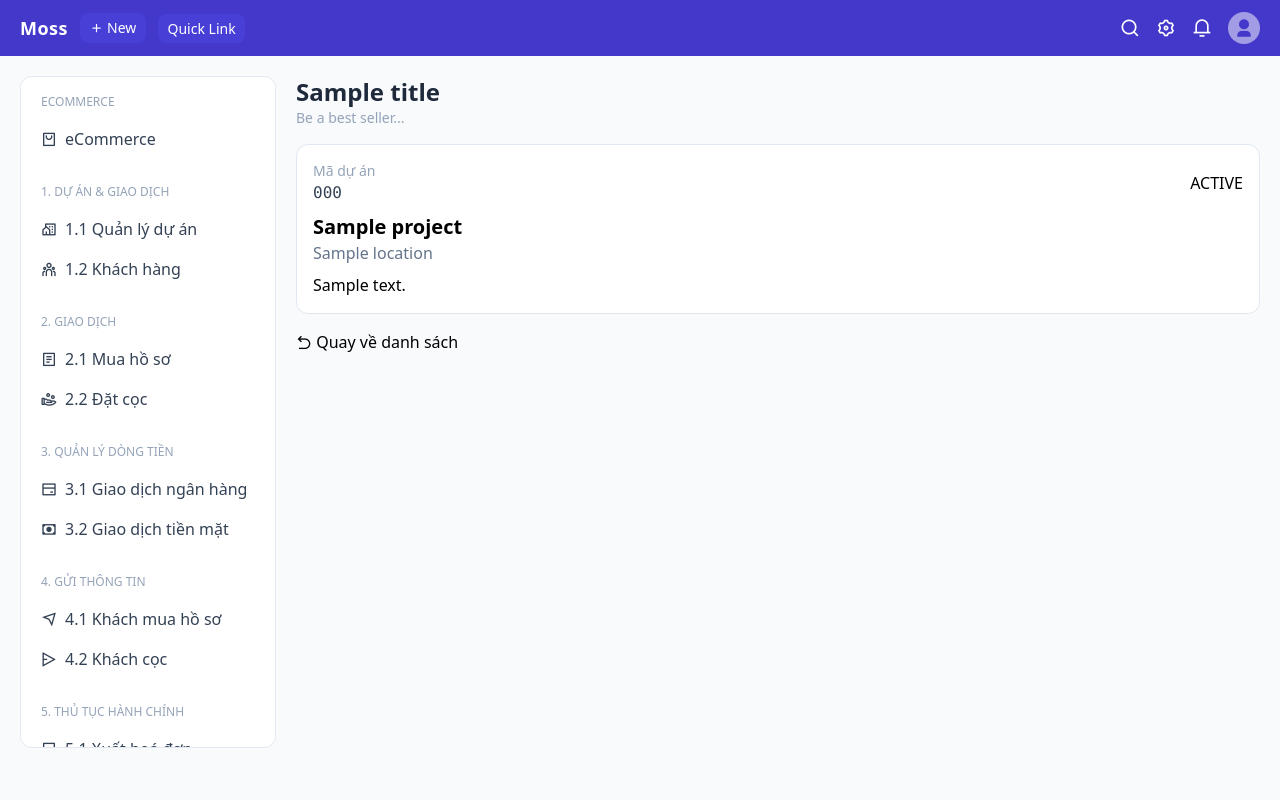
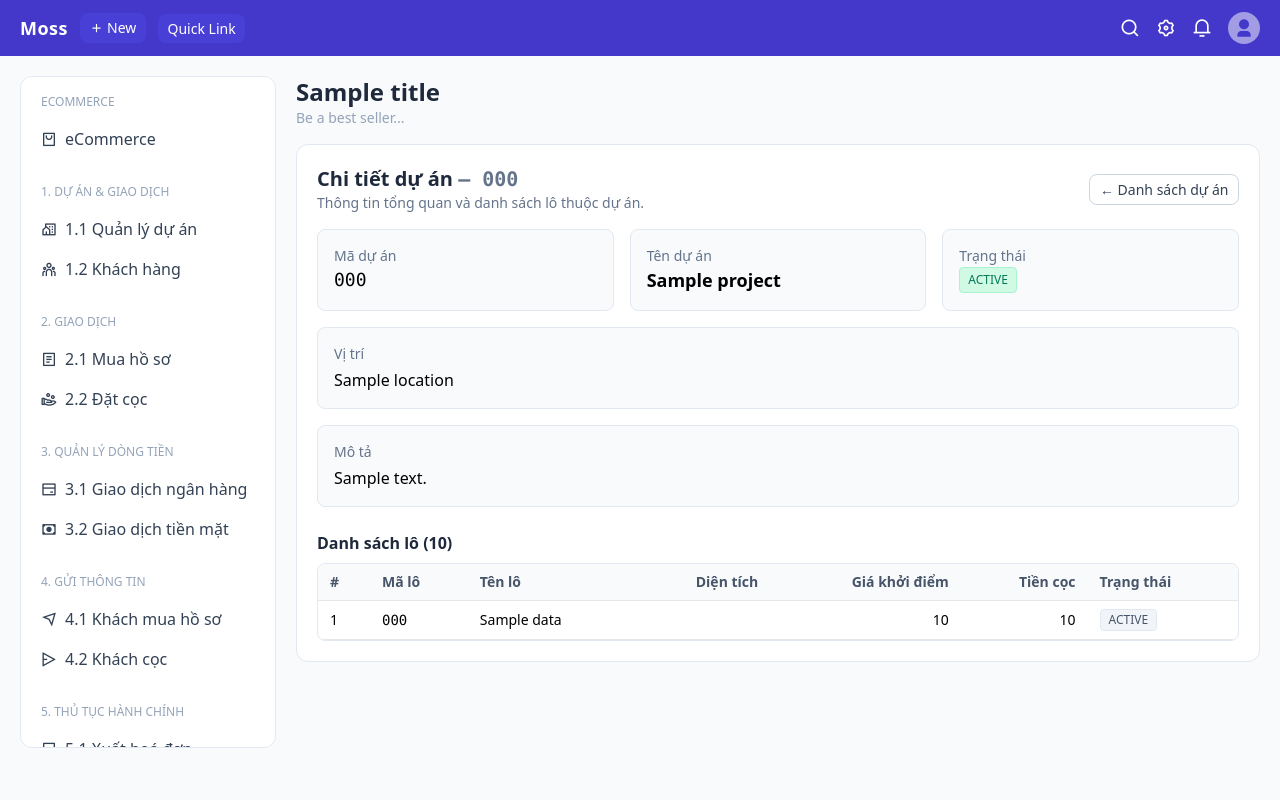
Before and after one commit to minhducpqt/authen_company_packageB, a Python web app: template templates/pages/projects/detail.html in a window 1280 px wide. Run offline with Jinja, Linux system fonts and the light colour scheme; the template is opened without the code that fills it: most values are stand-ins (such as "Sample title", 1, 10 or a date in 2020); some libraries are stand-ins or nearby versions.

Commit message:
finish tạo và quản lý dự án, lô

```diff
--- a/templates/pages/projects/detail.html
+++ b/templates/pages/projects/detail.html
@@ -1,50 +1,121 @@
 {% extends "base.html" %}
 {% block content %}
+<div class="bg-white rounded-xl border border-slate-200 p-5">
+  <div class="flex items-center justify-between mb-4">
+    <div>
+      <h2 class="text-xl font-semibold text-slate-800">
+        Chi tiết dự án
+        {% if project %}
+          <span class="font-mono text-slate-500">— {{ project.project_code }}</span>
+        {% endif %}
+      </h2>
+      <p class="text-slate-500 text-sm">Thông tin tổng quan và danh sách lô thuộc dự án.</p>
+    </div>
+    <div class="flex gap-2">
+      <a href="/projects" class="topbtn border border-slate-300 bg-white text-slate-700">
+        ← Danh sách dự án
+      </a>
+    </div>
+  </div>
 
-{% if load_err %}
-  <div class="alert-err">{{ load_err }}</div>
-{% endif %}
+  {% if load_err %}
+    <div class="mb-4 p-3 rounded-lg bg-rose-50 border border-rose-200 text-rose-700">
+      <i class="ri-error-warning-line mr-1"></i> {{ load_err }}
+    </div>
+  {% endif %}
 
-{% if project %}
-  <div class="card mb-4">
-    <div class="flex items-center justify-between">
+  {% if not project %}
+    <div class="p-4 rounded-lg bg-amber-50 border border-amber-200 text-amber-800">
+      Không tìm thấy dự án.
+    </div>
+  {% else %}
+
+  <!-- Thông tin dự án -->
+  <div class="grid grid-cols-1 md:grid-cols-3 gap-4 mb-6">
+    <div class="p-4 rounded-lg bg-slate-50 border border-slate-200">
+      <div class="text-slate-500 text-sm">Mã dự án</div>
+      <div class="text-lg font-mono">{{ project.project_code }}</div>
+    </div>
+    <div class="p-4 rounded-lg bg-slate-50 border border-slate-200">
+      <div class="text-slate-500 text-sm">Tên dự án</div>
+      <div class="text-lg font-semibold">{{ project.name }}</div>
+    </div>
+    <div class="p-4 rounded-lg bg-slate-50 border border-slate-200">
+      <div class="text-slate-500 text-sm">Trạng thái</div>
       <div>
-        <div class="text-sm text-slate-400">Mã dự án</div>
-        <div class="font-mono text-slate-700">{{ project.project_code }}</div>
-      </div>
-      <div>
-        {% if (project.status or 'ACTIVE') == 'ACTIVE' %}
-          <span class="badge-green">ACTIVE</span>
-        {% else %}
-          <span class="badge-gray">INACTIVE</span>
-        {% endif %}
+        {% set st = (project.status or '') %}
+        <span class="inline-flex items-center px-2 py-1 rounded text-xs
+          {% if st=='ACTIVE' %} bg-emerald-100 text-emerald-700 border border-emerald-200
+          {% elif st=='INACTIVE' %} bg-amber-100 text-amber-700 border border-amber-200
+          {% elif st=='CLOSED' %} bg-slate-200 text-slate-700 border border-slate-300
+          {% else %} bg-slate-100 text-slate-600 border border-slate-200 {% endif %}">
+          {{ st or 'UNKNOWN' }}
+        </span>
       </div>
     </div>
+    <div class="md:col-span-3 p-4 rounded-lg bg-slate-50 border border-slate-200">
+      <div class="text-slate-500 text-sm mb-1">Vị trí</div>
+      <div>{{ project.location or '—' }}</div>
+    </div>
+    <div class="md:col-span-3 p-4 rounded-lg bg-slate-50 border border-slate-200">
+      <div class="text-slate-500 text-sm mb-1">Mô tả</div>
+      <div class="whitespace-pre-wrap">{{ project.description or '—' }}</div>
+    </div>
+  </div>
 
-    <h2 class="text-xl font-semibold mt-2">{{ project.name }}</h2>
-    {% if project.location %}<div class="text-slate-500">{{ project.location }}</div>{% endif %}
-    {% if project.description %}<p class="mt-2 whitespace-pre-line">{{ project.description }}</p>{% endif %}
+  <!-- Danh sách lô -->
+  <div class="flex items-center justify-between mb-2">
+    <h3 class="font-semibold text-slate-800">Danh sách lô ({{ lots_page.total }})</h3>
+  </div>
+  <div class="overflow-x-auto border border-slate-200 rounded-lg">
+    <table class="min-w-full text-sm">
+      <thead class="bg-slate-50">
+        <tr class="text-left text-slate-600">
+          <th class="px-3 py-2 border-b">#</th>
+          <th class="px-3 py-2 border-b">Mã lô</th>
+          <th class="px-3 py-2 border-b">Tên lô</th>
+          <th class="px-3 py-2 border-b text-right">Diện tích</th>
+          <th class="px-3 py-2 border-b text-right">Giá khởi điểm</th>
+          <th class="px-3 py-2 border-b text-right">Tiền cọc</th>
+          <th class="px-3 py-2 border-b">Trạng thái</th>
+        </tr>
+      </thead>
+      <tbody>
+      {% for l in lots_page.data %}
+        <tr>
+          <td class="px-3 py-2 border-b">{{ loop.index }}</td>
+          <td class="px-3 py-2 border-b font-mono">{{ l.lot_code }}</td>
+          <td class="px-3 py-2 border-b">{{ l.name or '' }}</td>
+          <td class="px-3 py-2 border-b text-right">
+            {{ "{:,.2f}".format(l.area) if l.area is number else "" }}
+          </td>
+          <td class="px-3 py-2 border-b text-right">
+            {{ "{:,.0f}".format(l.starting_price) if l.starting_price is number else "" }}
+          </td>
+          <td class="px-3 py-2 border-b text-right">
+            {{ "{:,.0f}".format(l.deposit_amount) if l.deposit_amount is number else "" }}
+          </td>
+          <td class="px-3 py-2 border-b">
+            {% set ls = (l.status or '') %}
+            <span class="inline-flex items-center px-2 py-0.5 rounded text-xs
+              {% if ls=='AVAILABLE' %} bg-emerald-100 text-emerald-700 border border-emerald-200
+              {% elif ls=='LOCKED' %} bg-amber-100 text-amber-700 border border-amber-200
+              {% elif ls=='SOLD' %} bg-slate-200 text-slate-700 border border-slate-300
+              {% else %} bg-slate-100 text-slate-600 border border-slate-200 {% endif %}">
+              {{ ls or '—' }}
+            </span>
+          </td>
+        </tr>
+      {% endfor %}
+      {% if not lots_page.data or lots_page.data|length == 0 %}
+        <tr>
+          <td colspan="7" class="px-3 py-6 text-center text-slate-500">Chưa có lô nào trong dự án này.</td>
+        </tr>
+      {% endif %}
+      </tbody>
+    </table>
+  </div>
 
-    {% if me.role in ['SUPER_ADMIN','COMPANY_ADMIN'] %}
-    <div class="mt-4">
-      {% if (project.status or 'ACTIVE') == 'ACTIVE' %}
-        <form method="post" action="/projects/{{ project.id }}/toggle" data-confirm="Tắt dự án này?">
-          <input type="hidden" name="action" value="disable">
-          <input type="hidden" name="next" value="/projects/{{ project.id }}">
-          <button class="btn-danger">Disable</button>
-        </form>
-      {% else %}
-        <form method="post" action="/projects/{{ project.id }}/toggle" data-confirm="Bật lại dự án này?">
-          <input type="hidden" name="action" value="enable">
-          <input type="hidden" name="next" value="/projects/{{ project.id }}">
-          <button class="btn-primary">Enable</button>
-        </form>
-      {% endif %}
-    </div>
-    {% endif %}
-  </div>
-{% endif %}
-
-<a href="/projects" class="link"><i class="ri-arrow-go-back-line"></i> Quay về danh sách</a>
-
+  {% endif %}
+</div>
 {% endblock %}
```
Also changed, not shown: routers/projects.py (+22 -3 lines).
